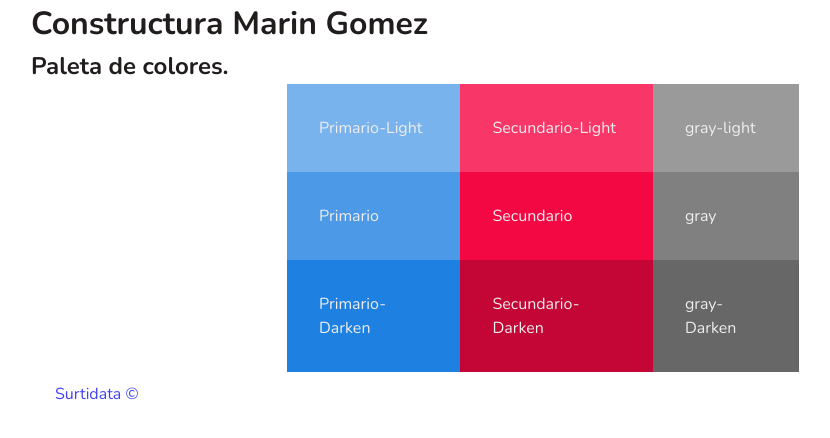
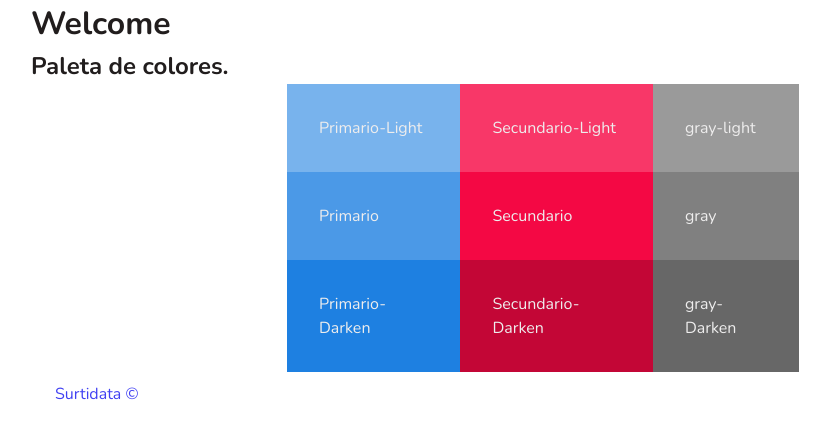
Before and after one commit to surtidata/pluma, a website built with webpack: page src/index.html in a window 1280 px wide. Shown: the whole page, without its empty margins (97-927 px from the left). Built offline with nearby package versions, Linux system fonts and the light colour scheme.

Commit message:
Fixed h1 tag content

```diff
--- a/package.json
+++ b/package.json
@@ -6,7 +6,8 @@
     "main": "index.js",
     "scripts": {
         "start": "webpack-dev-server --config webpack.dev.js --open",
-        "build": "webpack --config webpack.prod.js"
+        "build": "webpack --config webpack.prod.js",
+        "preview": "npm run build && http-server dist"
     },
     "keywords": [],
     "author": "Surtidata SAS",
@@ -16,8 +17,9 @@
         "file-loader": "^3.0.1",
         "html-loader": "^0.5.5",
         "html-webpack-plugin": "^3.2.0",
+        "http-server": "^0.12.1",
         "mini-css-extract-plugin": "^0.5.0",
-        "node-sass": "^4.12.0",
+        "node-sass": "^4.13.1",
         "optimize-css-assets-webpack-plugin": "^5.0.1",
         "popper.js": "^1.14.7",
         "sass-loader": "^7.1.0",
--- a/src/index.html
+++ b/src/index.html
@@ -9,7 +9,7 @@
     </head>
     <body>
         <div class="container">
-            <h1>Constructura Marin Gomez</h1>
+            <h1>Welcome</h1>
             <h2>Paleta de colores.</h2>
             <div class="palette">
                 <div class="row">
```
Also changed, not shown: 1 other file.
